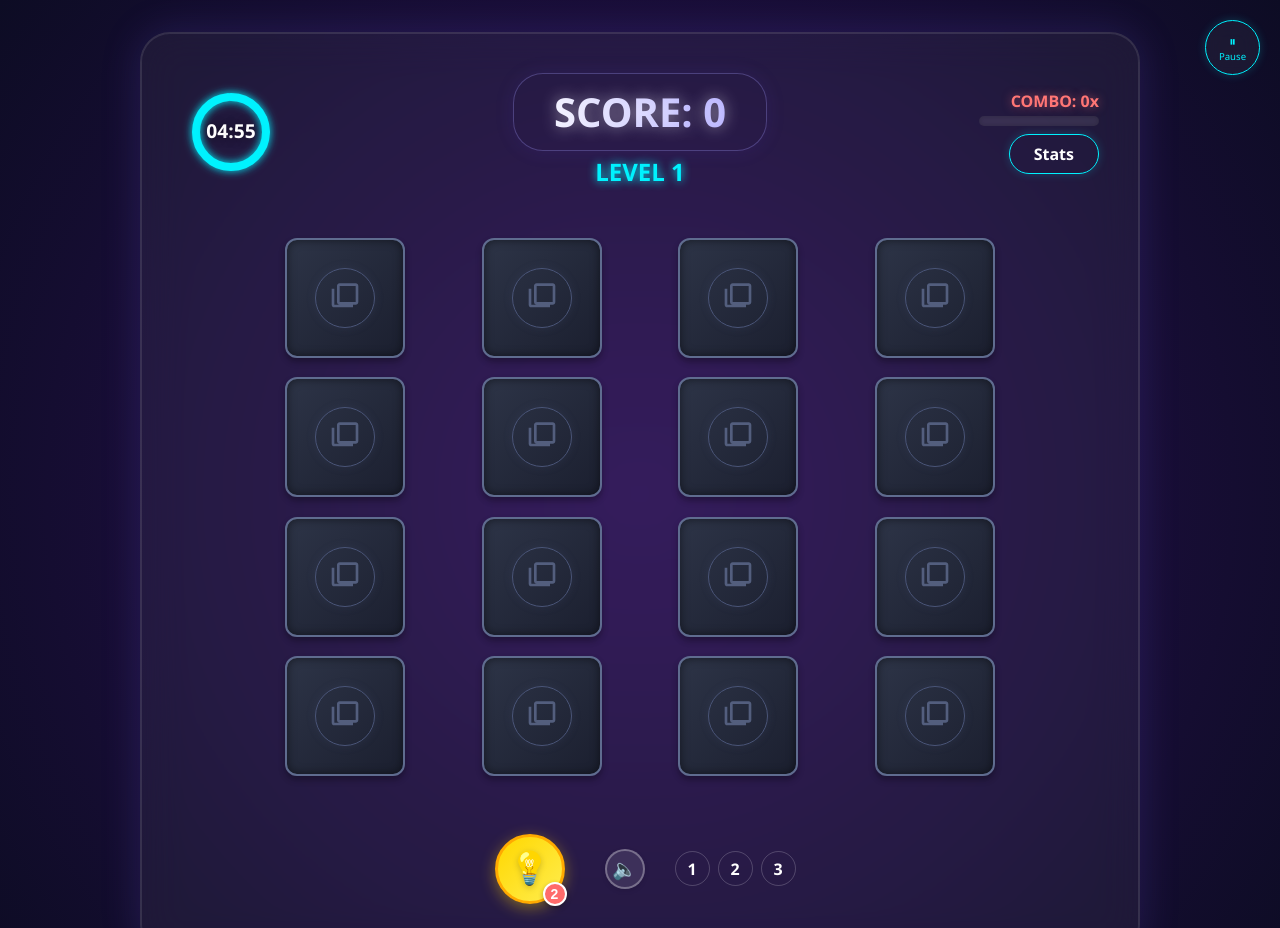
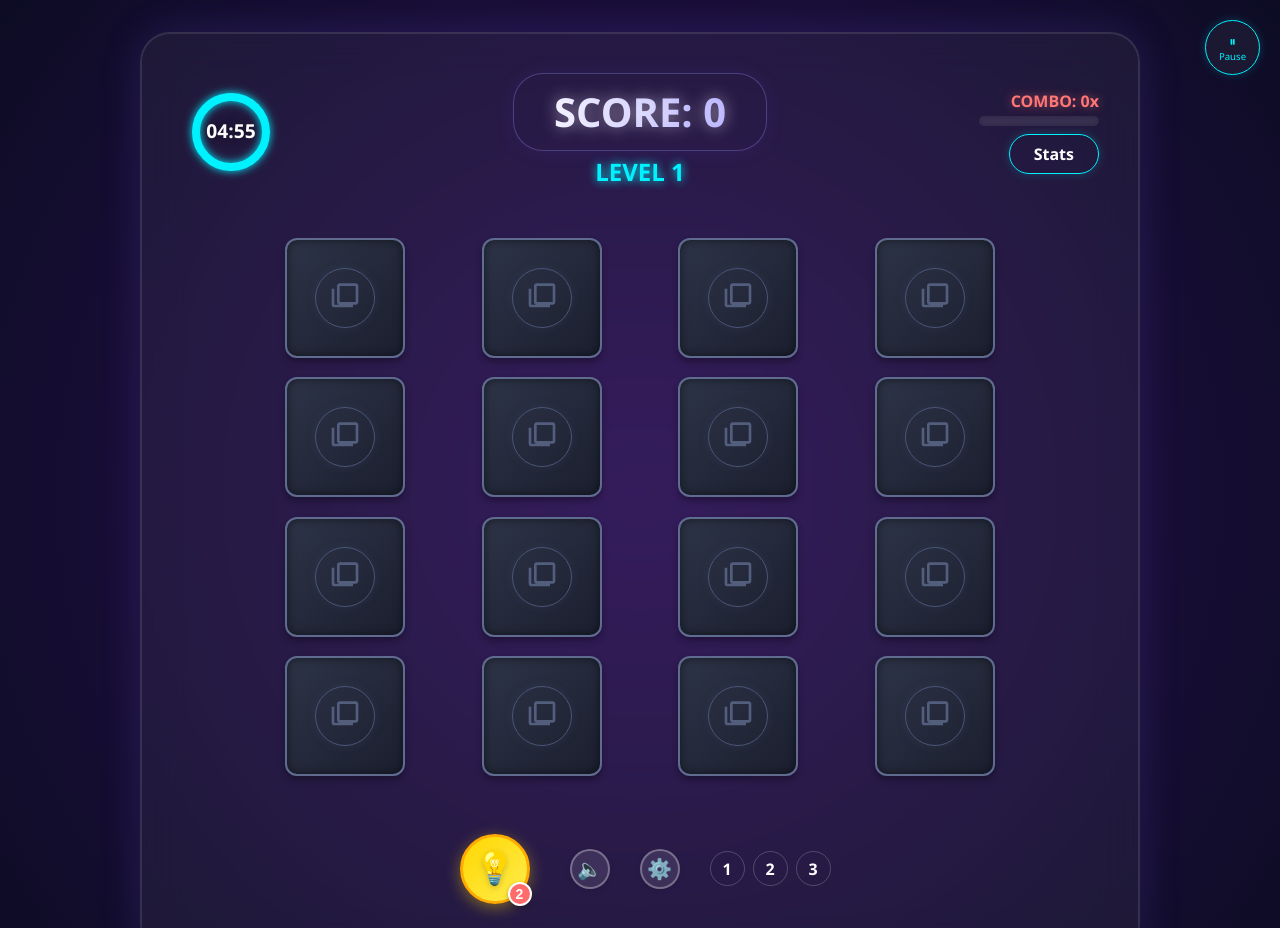
Before and after one commit to BenAmmarAmenAllah/memory-match-game, a React (Vite) app: page / in a window 1280 px wide. Shown: the top 928 px of the page. Built offline with nearby package versions, Linux system fonts and the light colour scheme.

Commit message:
feat: add interactive settings button component to open settings panel.

```diff
--- a/src/components/App/App.jsx
+++ b/src/components/App/App.jsx
@@ -8,6 +8,7 @@ import LoseScreen from '../LoseScreen/LoseScreen'
 import MatchedContainer from '../MatchedContainer/MatchedContainer'
 import HelpButton from '../HelpButton/HelpButton'
 import MusicPlayer from '../MusicPlayer/MusicPlayer'
+import SettingsButton from '../SettingsButton/SettingsButton'
 import { useGame, GAME_ACTIONS } from '../../context/GameContext'
 import { useAudio } from '../../context/AudioContext'
 import { LEVELS } from '../../data/levels'
@@ -146,6 +147,7 @@ function App() {
          <div className="bottom-controls">
             <HelpButton />
             <MusicPlayer />
+            <SettingsButton />
             {/* Level Controls as small pills below */}
             <div className="mini-level-selector">
                 <span onClick={() => handleLevelChange('easy')}>1</span>
--- /dev/null
+++ b/src/components/SettingsButton/SettingsButton.css
@@ -0,0 +1,24 @@
+.settings-btn {
+  background: rgba(255, 255, 255, 0.1);
+  border: 2px solid rgba(255, 255, 255, 0.3);
+  width: 40px;
+  height: 40px;
+  border-radius: 50%;
+  display: flex;
+  align-items: center;
+  justify-content: center;
+  font-size: 20px;
+  cursor: pointer;
+  transition: all 0.3s;
+  box-shadow: 0 2px 5px rgba(0,0,0,0.1);
+}
+
+.settings-btn:hover {
+  transform: scale(1.1) rotate(45deg);
+  border-color: #a29bfe;
+  box-shadow: 0 0 15px rgba(162, 155, 254, 0.4);
+}
+
+.settings-btn:active {
+  transform: scale(0.95) rotate(90deg);
+}
--- /dev/null
+++ b/src/components/SettingsButton/SettingsButton.jsx
@@ -0,0 +1,25 @@
+import { useState } from 'react';
+import SettingsPanel from '../SettingsPanel/SettingsPanel';
+import './SettingsButton.css';
+
+function SettingsButton() {
+  const [showSettings, setShowSettings] = useState(false);
+
+  return (
+    <>
+      <button
+        className="settings-btn"
+        onClick={() => setShowSettings(true)}
+        title="Open Settings"
+      >
+        ⚙️
+      </button>
+
+      {showSettings && (
+        <SettingsPanel onClose={() => setShowSettings(false)} />
+      )}
+    </>
+  );
+}
+
+export default SettingsButton;
```
